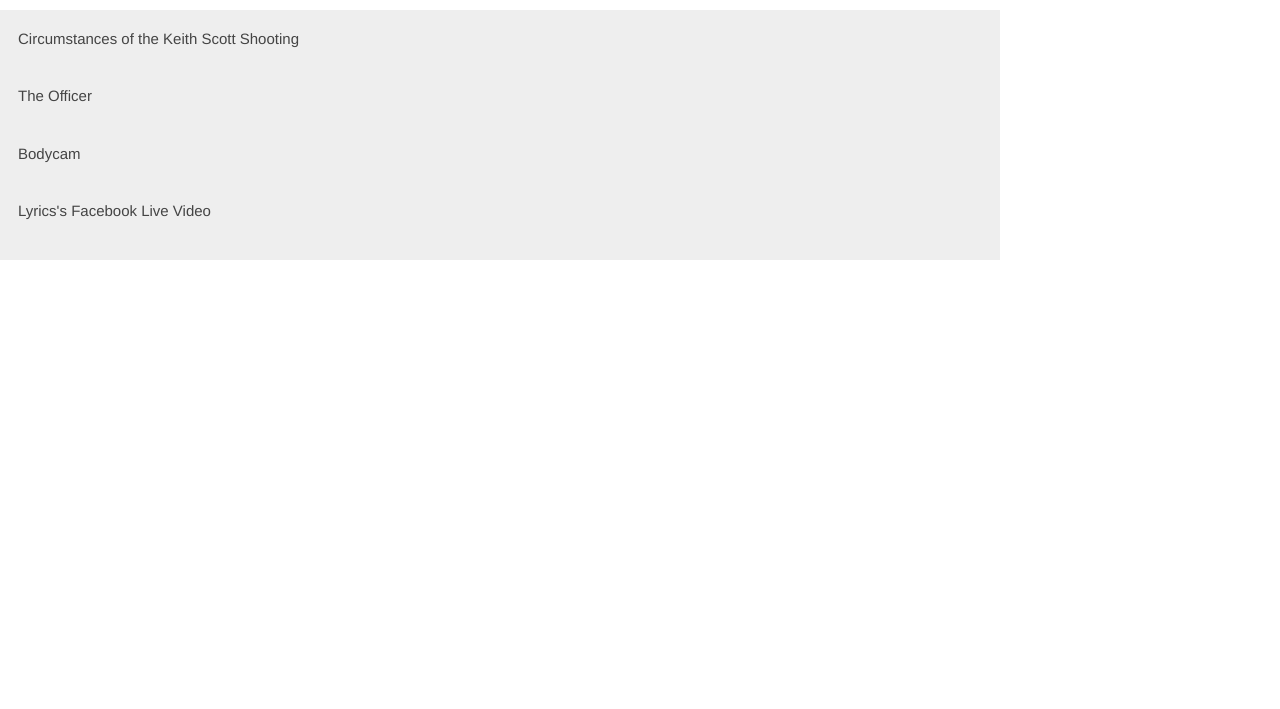
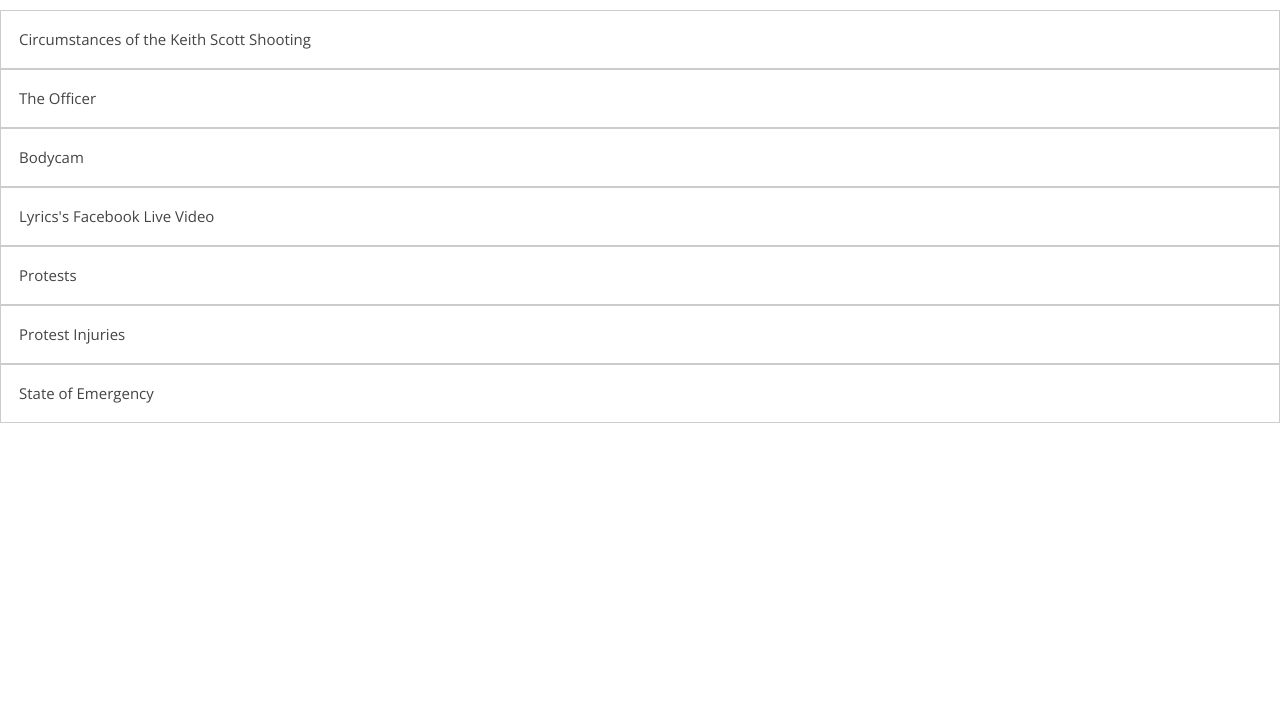
Before and after one commit to steven-king/state-of-charlotte, a PHP site: page /factsvdisputed/index.html in a window 1280 px wide. Shown: the top 709 px of the page. Run offline with PHP 8.4, Linux system fonts and the light colour scheme.

Commit message:
css for accordian

```diff
--- a/css/styles.css
+++ b/css/styles.css
@@ -21,6 +21,7 @@
     margin: auto;
     text-align: center;
     /*clear:both;*/
+
 
 }
 
--- a/factsvdisputed/css/styles.css
+++ b/factsvdisputed/css/styles.css
@@ -3,26 +3,29 @@
 }
 
 button.accordion {
-    background-color: #eee;
+    background-color:#fff;
     color: #444;
     cursor: pointer;
     padding: 18px;
     width: 100%;
-    border: none;
     text-align: left;
     outline: none;
     font-size: 15px;
     transition: 0.4s;
+	border: solid thin #ccc;
 }
 
 button.accordion.active, button.accordion:hover {
-    background-color: #ddd;
+    background-color: #008cba;
+	color: #fff;
+	border: solid thin #ccc;
 }
 
 div.panel {
     padding: 0 18px;
     display: none;
     background-color: white;
+
 }
 
 div.panel.show {
@@ -47,7 +50,12 @@
 
 
 .scrollable {
-	height: 250px;
-	max-width: 1000px;
+	height: 700px;
 	overflow-y: auto;
 }
+
+.list-group-item.active > .badge,
+.nav-pills > .active > a > .badge {
+  color: #008cba;
+  background-color: #ffffff;
+}
--- a/factsvdisputed/index.html
+++ b/factsvdisputed/index.html
@@ -8,11 +8,11 @@
   <meta name="description" content="The HTML5 Herald">
   <meta name="author" content="SitePoint">
 
-  <link rel="stylesheet" type="text/css" href="css/styles.css">
+
 
   <!-- Bootstrap core CSS -->
-    <link href="css/bootstrap.min.css" rel="stylesheet">
-
+    <link href="../css/bootstrap-theme.css" rel="stylesheet">
+	  <link rel="stylesheet" type="text/css" href="css/styles.css">
  <!--JQUERY CDN-->
  <script src="https://ajax.googleapis.com/ajax/libs/jquery/1.12.4/jquery.min.js"></script>
  <script src="js/sticky-kit.js"></script>
@@ -24,7 +24,7 @@
 </head>
 
 
-<div class="scrollable">
+<div class="scrollable list-group">
 
 <button class="accordion">Circumstances of the Keith Scott Shooting</button>
 <div class="panel">
@@ -536,13 +536,12 @@
 			<p>"We cannot tolerate violence or tolerate the destruction of property and will not tolerate the attacks towards our police officers occurring right now and I feel very strongly about that right now. This is not the American Way." - McCrory</p>
 		</div>
 
-		<div class="col-lg-4 col-xs-4">
-			<p>Will there be an enforced curfew? </p>
-		</div>
+
 
 	</div> <!--row-->
 
 	</div>
+
 
 </div>
 
```
Also changed, not shown: index.html (+4 -4 lines), 2 other files.
